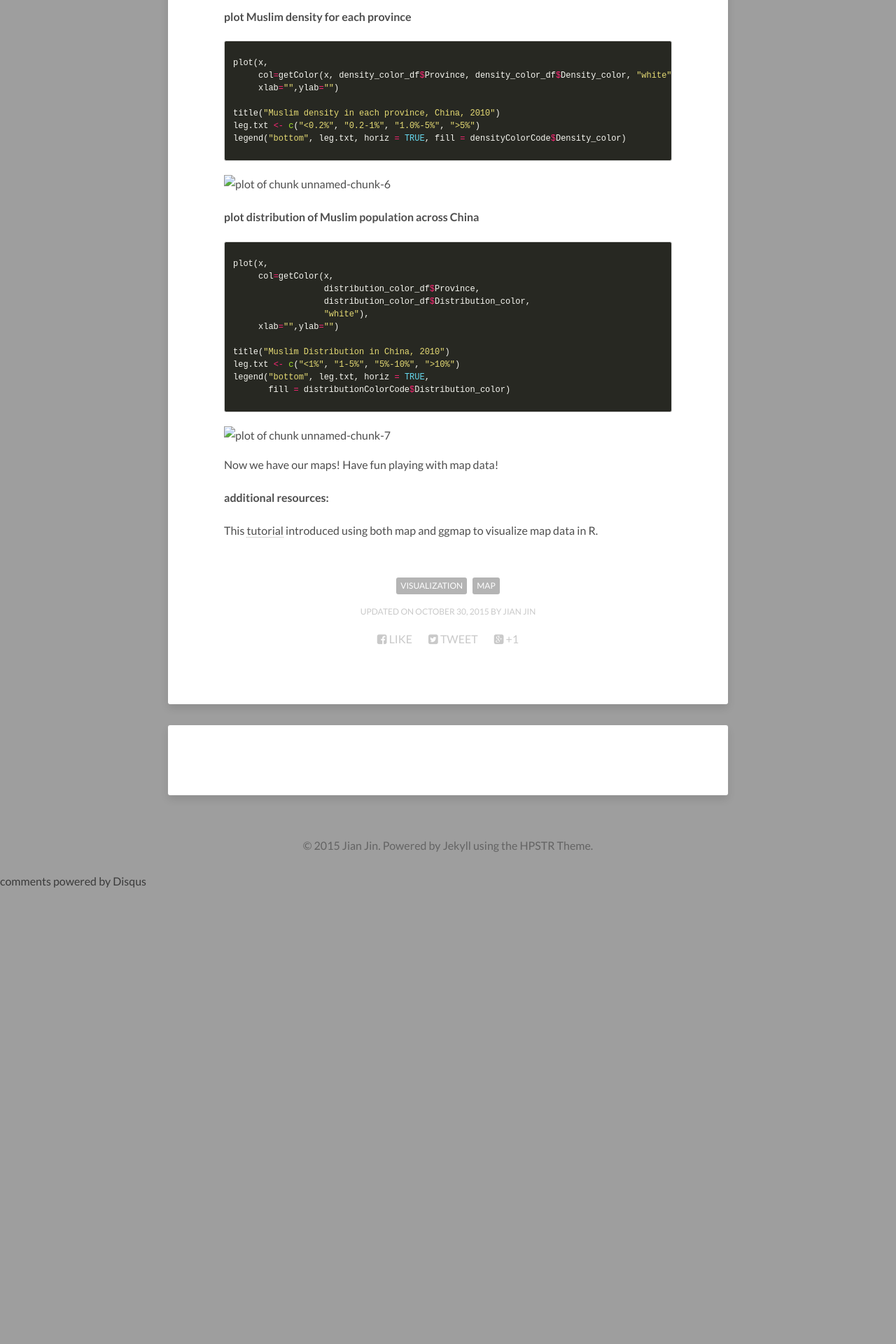
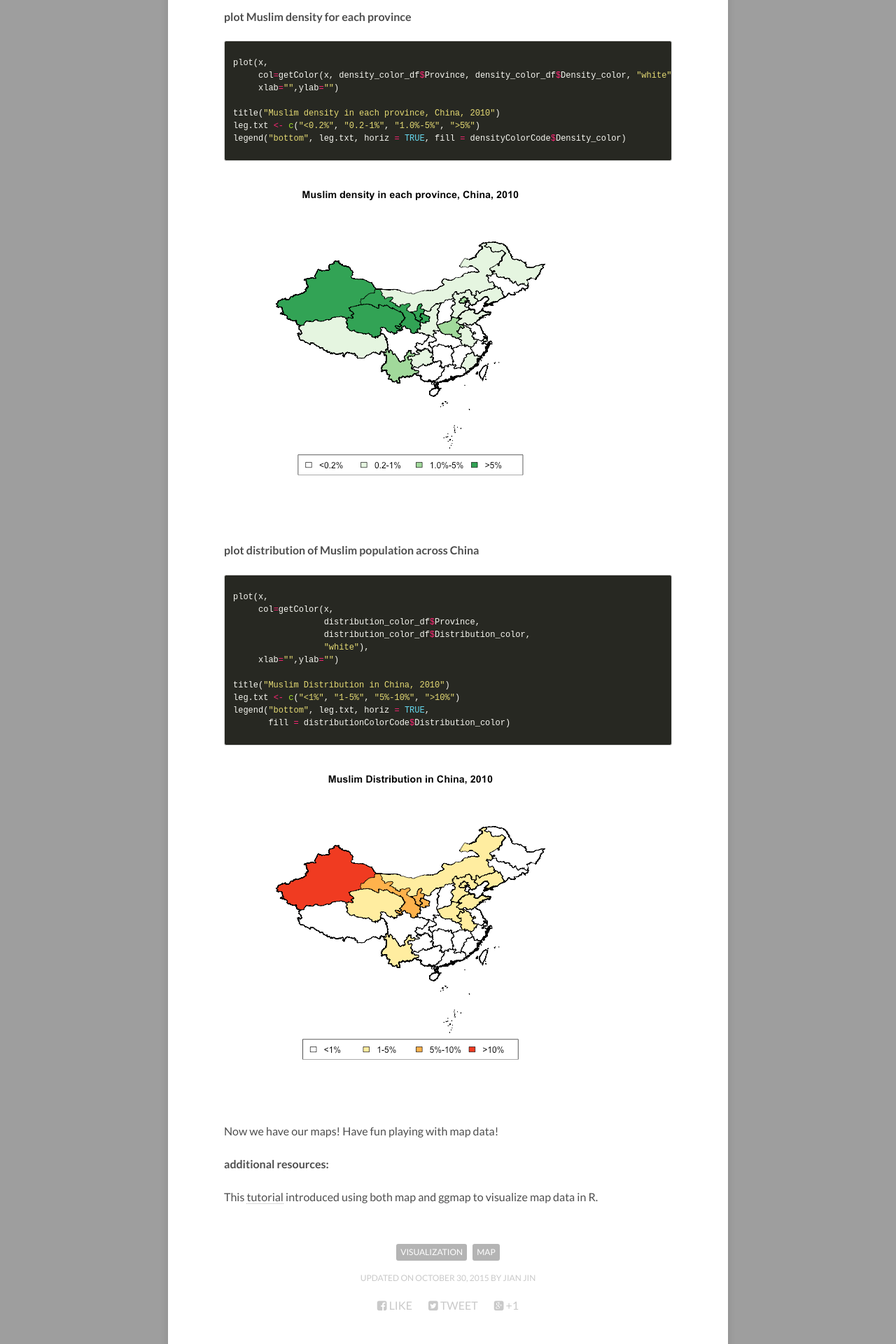
Before and after one commit to imteazs/jianjinucdavis.github.io, a Jekyll site: the page built from _posts/2015-10-30-China-map-by-provinces.md, in a window 1280 px wide. Shown: the part 2864-4784 px from the top of the page at 70% size. Built offline with Jekyll 4.4.1, drawn with Linux system fonts in a browser that asks for light colours; nearby versions of some CDN libraries; comment, search, counter and statistics services are not loaded; before the commit the page ends 4132 px from its top, so only the background shows below that.

Commit message:
try fixing images

```diff
--- a/_posts/2015-10-30-China-map-by-provinces.md
+++ b/_posts/2015-10-30-China-map-by-provinces.md
@@ -113,7 +113,7 @@ leg.txt <- c("<0.2%", "0.2-1%", "1.0%-5%", ">5%")
 legend("bottom", leg.txt, horiz = TRUE, fill = densityColorCode$Density_color)
 {% endhighlight %}
 
-![plot of chunk unnamed-chunk-6](images/unnamed-chunk-6-1.png)
+![plot of chunk unnamed-chunk-6](/images/unnamed-chunk-6-1.png)
 
 
 #### plot distribution of Muslim population across China
@@ -132,7 +132,7 @@ legend("bottom", leg.txt, horiz = TRUE,
        fill = distributionColorCode$Distribution_color)
 {% endhighlight %}
 
-![plot of chunk unnamed-chunk-7](images/unnamed-chunk-7-1.png)
+![plot of chunk unnamed-chunk-7](/images/unnamed-chunk-7-1.png)
 
 
 Now we have our maps! Have fun playing with map data!
```
